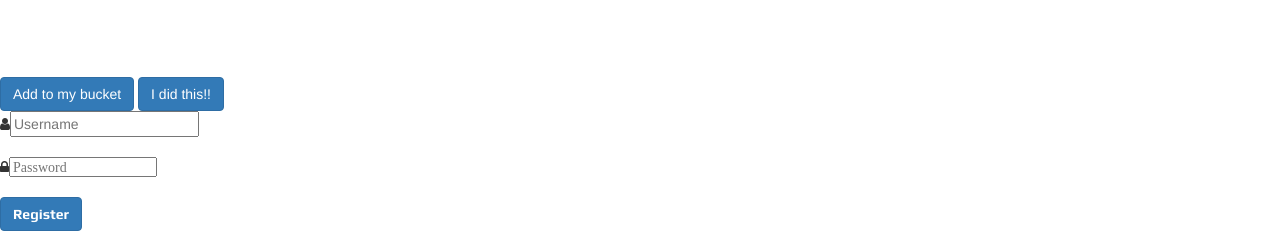
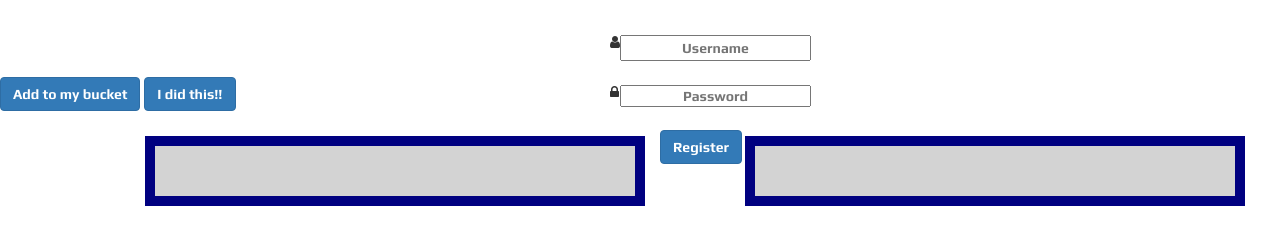
Before and after one commit to JMARCHESENYC/Group-Project, a website: page public/index.html in a window 1280 px wide. Both pictures are taken after a click on the button "Signup Now". Shown: the part 590-821 px from the top of the page. After the commit the page ends 800 px from the top, so only its background shows below. Drawn offline with nearby package versions, Linux system fonts and the light colour scheme; some packages are replaced by stand-ins of ours; no server answers.

Commit message:
styled info page and creation of boxes

```diff
--- a/public/index.html
+++ b/public/index.html
@@ -57,10 +57,10 @@
   <!-- NEW USER SIGNUP FORM -->
   <template id='signup-template'>
     <div id='signup-form'>
-      <i class="fa fa-user"></i><input  type="text" id="signup-username"  placeholder="Username">
+      <i id="justin" class="fa fa-user"></i><input type="text" id="signup-username"  placeholder="Username">
       <br>
       <br>
-      <i class="fa fa-lock"></i><input class="fa fa-lock" type="text" id="signup-password"  placeholder="Password">
+      <i id="jets" class="fa fa-lock"></i><input class="fa fa-lock" type="text" id="signup-password"  placeholder="Password">
       <br>
       <br>
       <button class="btn btn-primary" id="register" type="signup-register">Register</button>
--- a/public/style.css
+++ b/public/style.css
@@ -35,6 +35,9 @@ body{
 
 #register{
 	font-family: 'Play', sans-serif;
+	position: absolute;
+    left: 660px;
+    top: 720px;
 }
 
 #user-view-template{
@@ -42,3 +45,63 @@ body{
 	text-align: center;
 
 }
+
+
+
+#signup-username{
+	font-family: 'Play', sans-serif;
+	text-align: center;
+	position: absolute;
+    left: 620px;
+    top: 625px;
+}
+
+#signup-password{
+	font-family: 'Play', sans-serif;
+	text-align: center;
+	position: absolute;
+    left: 620px;
+    top: 675px;
+}
+
+#mylist-add{
+	font-family: 'Play', sans-serif;
+}
+
+#mylist-complete{
+	font-family: 'Play', sans-serif;
+}
+
+#bucket-list-todo{
+	position: absolute;
+	left: 120px;
+    background-color: lightgrey;
+    width: 500px;
+    padding: 25px;
+    border: 10px solid navy;
+    margin: 25px;
+}
+
+#bucket-list-completed{
+	position: absolute;
+	left: 720px;
+	background-color: lightgrey;
+    width: 500px;
+    padding: 25px;
+    border: 10px solid navy;
+    margin: 25px;
+}
+
+#justin{
+	position: absolute;
+    left: 610px;
+    top: 625px;
+
+}
+
+#jets{
+	position: absolute;
+    left: 610px;
+    top: 675px;
+
+}
```
